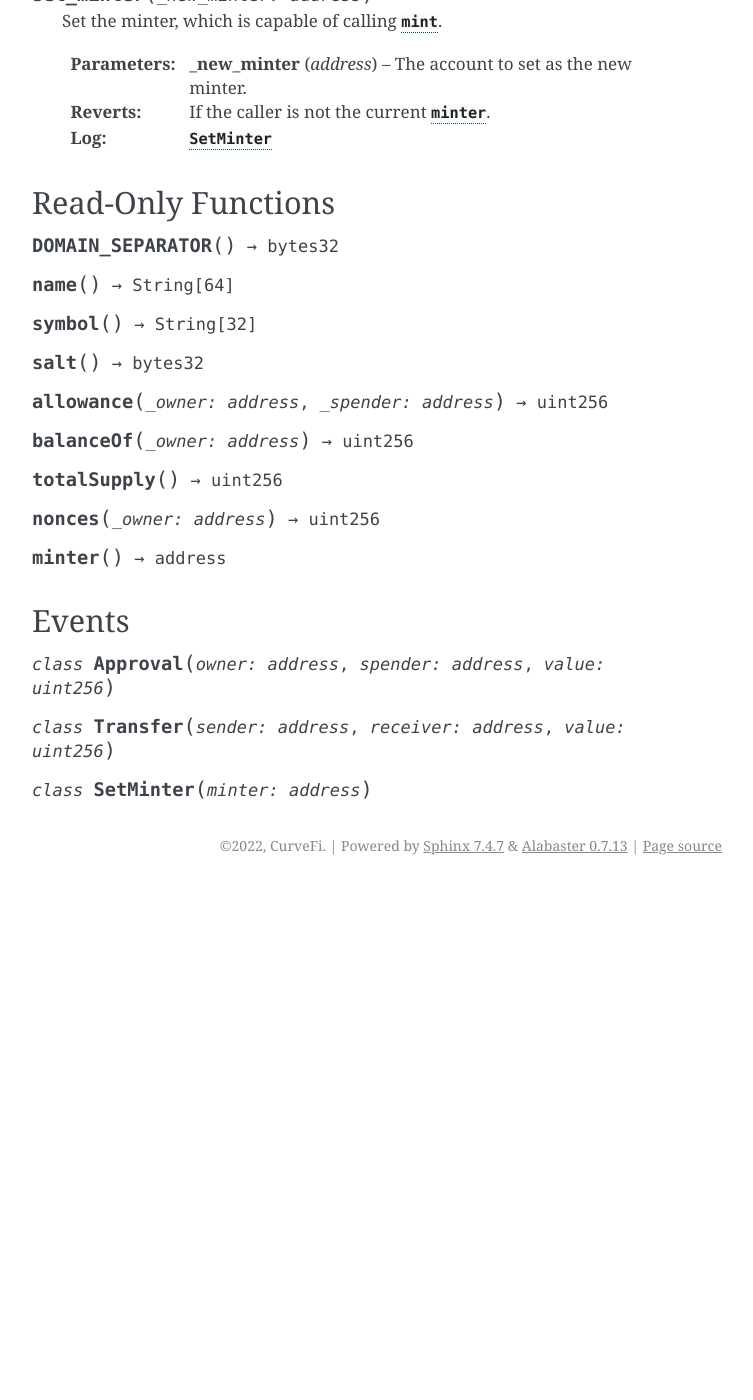
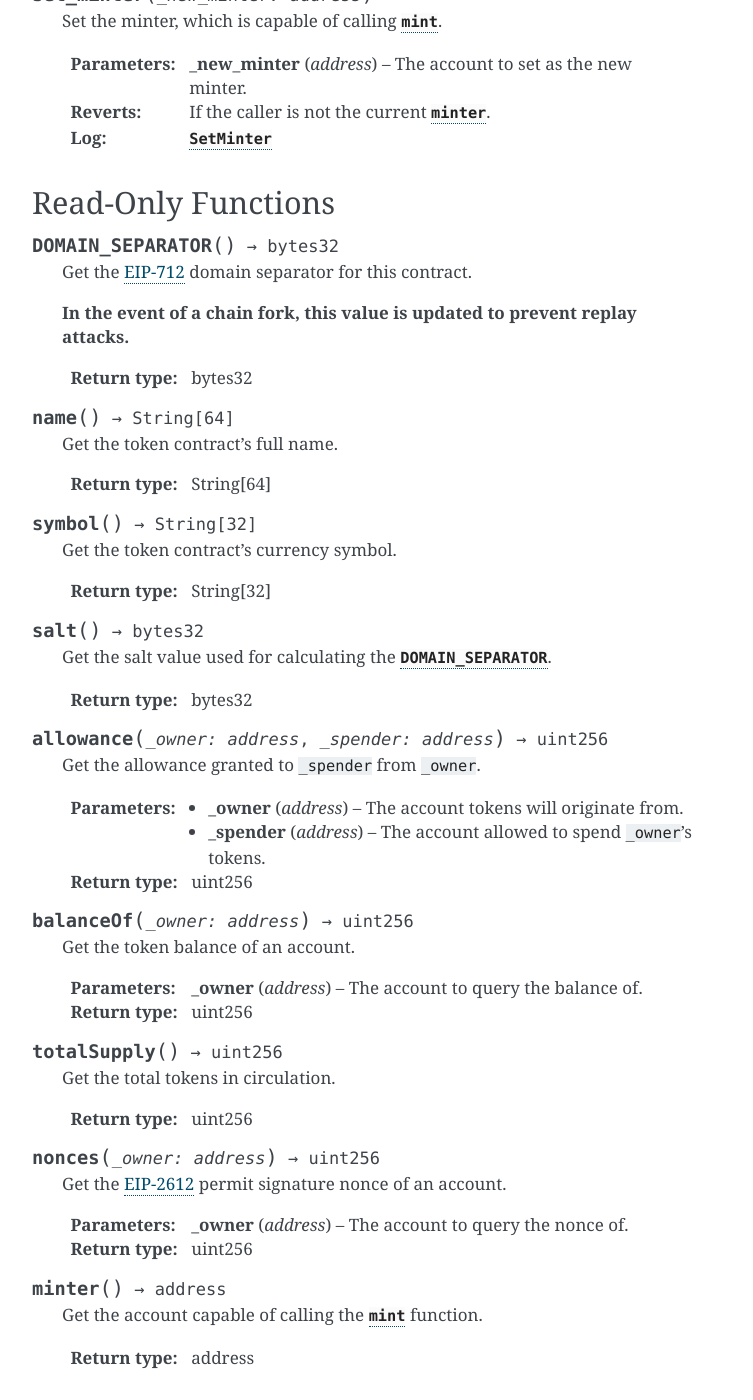
Before and after one commit to curvefi/curve-stablecoin, a Sphinx documentation site: the page built from docs/source/stablecoin.rst, in a window 1280 px wide and 1400 px high, scrolled down 3393 px. Shown: the whole window, without its empty margins (388-1141 px from the left). Built offline with Sphinx 7.4.7, drawn with Linux system fonts in a browser that asks for light colours; before the commit the page ends 4278 px from its top, so only the background shows below that; some of the changed text lies outside the part shown.

Commit message:
docs: document read only functions

```diff
--- a/docs/source/conf.py
+++ b/docs/source/conf.py
@@ -14,7 +14,7 @@ release = '0.1.0'
 # -- General configuration ---------------------------------------------------
 # https://www.sphinx-doc.org/en/master/usage/configuration.html#general-configuration
 
-extensions = []
+extensions = ['sphinx.ext.extlinks']
 
 templates_path = ['_templates']
 exclude_patterns = []
@@ -27,3 +27,9 @@ add_module_names = False
 
 html_theme = 'alabaster'
 html_static_path = ['_static']
+
+
+extlinks = {
+    "eip": ("https://eips.ethereum.org/EIPS/eip-%s", "EIP-%s")
+}
+extlinks_detect_hardcoded_links = True
--- a/docs/source/stablecoin.rst
+++ b/docs/source/stablecoin.rst
@@ -8,12 +8,12 @@ Functions
 
 .. function:: transferFrom(_from: address, _to: address, _value: uint256) -> bool
 
-    Transfer funds between two accounts using a previously granted approval from the
+    Transfer tokens between two accounts using a previously granted approval from the
     originating account to the caller.
 
-    :param address _from: The account funds will originate from.
-    :param address _to: The account to credit funds to.
-    :param uint256 _value: The amount of funds to transfer.
+    :param address _from: The account tokens will originate from.
+    :param address _to: The account to credit tokens to.
+    :param uint256 _value: The amount of tokens to transfer.
     :returns: ``True`` iff the function is successful.
     :rtype: bool
     :reverts: If the caller has an insufficient allowance granted by the originating account.
@@ -24,10 +24,10 @@ Functions
 
 .. function:: transfer(_to: address, _value: uint256) -> bool
 
-    Transfer funds from the caller to another account.
+    Transfer tokens from the caller to another account.
 
-    :param address _to: The account to credit funds to.
-    :param uint256 _value: The amount of funds to transfer.
+    :param address _to: The account to credit tokens to.
+    :param uint256 _value: The amount of tokens to transfer.
     :returns: ``True`` iff the function is successful.
     :rtype: bool
     :reverts: If the receiving account is either the zero address, or the token contract itself.
@@ -36,7 +36,7 @@ Functions
 
 .. function:: approve(_spender: address, _value: uint256) -> bool
 
-    Allow an account to transfer up to ``_value`` amount of the caller's funds.
+    Allow an account to transfer up to ``_value`` amount of the caller's tokens.
 
     .. note::
 
@@ -51,7 +51,7 @@ Functions
 
 .. function:: permit(_owner: address, _spender: address, _value: uint256, _deadline: uint256, _v: uint8, _r: bytes32, _s: bytes32) -> bool
 
-    Allow an account to transfer up to ``_value`` amount of ``_owner``'s funds via a signature.
+    Allow an account to transfer up to ``_value`` amount of ``_owner``'s tokens via a signature.
 
     :param address _owner: The account granting an approval and which generated the signature provided.
     :param address _spender: The account the allowance is granted to.
@@ -93,22 +93,22 @@ Functions
 
 .. function:: burnFrom(_from: address, _value: uint256) -> bool
 
-    Burn funds from an account using a previously granted allowance.
+    Burn tokens from an account using a previously granted allowance.
 
-    :param address _from: The account to burn funds from.
-    :param uint256 _value: The amount of funds to burn.
+    :param address _from: The account to burn tokens from.
+    :param uint256 _value: The amount of tokens to burn.
     :returns: ``True`` iff the function is successful.
     :rtype: bool
     :reverts: If the caller has an insufficient allowance.
-    :reverts: If the account funds are to be burned from has an insufficient balance.
+    :reverts: If the account tokens are to be burned from has an insufficient balance.
     :log: :class:`Approval` - iff the caller's allowance is less than ``MAX_UINT256``.
     :log: :class:`Transfer`
 
 .. function:: burn(_value: uint256) -> bool
 
-    Burn funds.
+    Burn tokens.
 
-    :param uint256 _value: The amount of funds to burn.
+    :param uint256 _value: The amount of tokens to burn.
     :returns: ``True`` iff the function is successful.
     :rtype: bool
     :reverts: If the caller has an insufficient balance.
@@ -116,10 +116,10 @@ Functions
 
 .. function:: mint(_to: address, _value: uint256) -> bool
 
-    Mint new funds to ``_to``.
+    Mint new tokens to ``_to``.
 
-    :param address _to: The account to received the newly minted funds.
-    :param uint256 _value: The amount of funds to mint.
+    :param address _to: The account to received the newly minted tokens.
+    :param uint256 _value: The amount of tokens to mint.
     :returns: ``True`` iff the function is successful.
     :rtype: bool
     :reverts: If the caller is not the :func:`minter`.
@@ -141,27 +141,75 @@ Read-Only Functions
 
 .. function:: DOMAIN_SEPARATOR() -> bytes32
 
+    Get the :eip:`712` domain separator for this contract.
+
+    **In the event of a chain fork, this value is updated to prevent replay attacks.**
+
+    :rtype: bytes32
+
 .. function:: name() -> String[64]
+
+    Get the token contract's full name.
+
+    :rtype: String[64]
 
 .. function:: symbol() -> String[32]
 
+    Get the token contract's currency symbol.
+
+    :rtype: String[32]
+
 .. function:: salt() -> bytes32
+
+    Get the salt value used for calculating the :func:`DOMAIN_SEPARATOR`.
+
+    :rtype: bytes32
 
 .. function:: allowance(_owner: address, _spender: address) -> uint256
 
+    Get the allowance granted to ``_spender`` from ``_owner``.
+
+    :param address _owner: The account tokens will originate from.
+    :param address _spender: The account allowed to spend ``_owner``'s tokens.
+    :rtype: uint256
+
 .. function:: balanceOf(_owner: address) -> uint256
+
+    Get the token balance of an account.
+
+    :param address _owner: The account to query the balance of.
+    :rtype: uint256
 
 .. function:: totalSupply() -> uint256
 
+    Get the total tokens in circulation.
+
+    :rtype: uint256
+
 .. function:: nonces(_owner: address) -> uint256
 
+    Get the :eip:`2612` permit signature nonce of an account.
+
+    :param address _owner: The account to query the nonce of.
+    :rtype: uint256
+
 .. function:: minter() -> address
+
+    Get the account capable of calling the :func:`mint` function.
+
+    :rtype: address
 
 Events
 ------
 
 .. class:: Approval(owner: address, spender: address, value: uint256)
 
+    See :eip:`20`.
+
 .. class:: Transfer(sender: address, receiver: address, value: uint256)
 
+    See :eip:`20`.
+
 .. class:: SetMinter(minter: address)
+
+    Logged when the contract's :func:`minter` changes.
```
